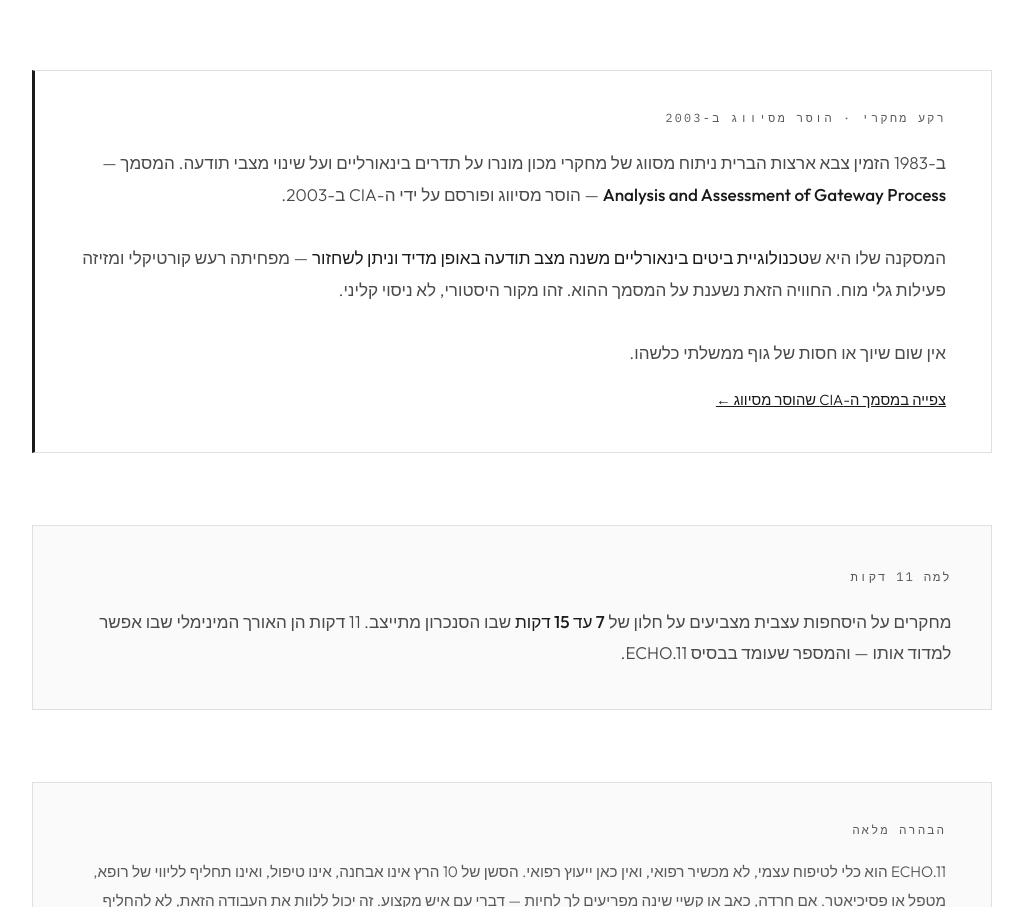
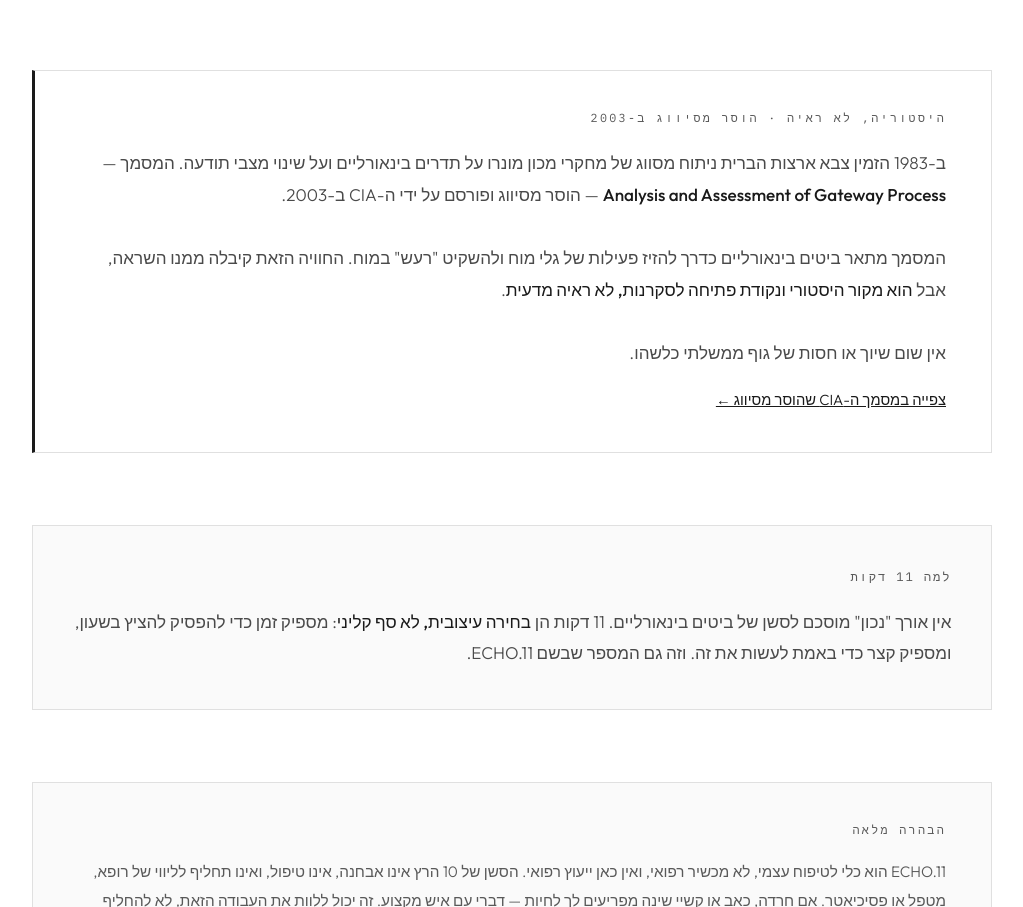
Before and after one commit to sarid-cell/ECHO.11-site, a plain HTML site: page he/teder-10hz.html in a window 1280 px wide. Shown: the part 3153-4060 px from the top of the page, without its empty margins (128-1151 px from the left). Drawn offline with Linux system fonts and the light colour scheme.

Commit message:
Health copy: drop the unsourced 7-15 minute claim; Hebrew CIA text as history
- 10 Hz (EN) and both Hebrew session pages said research shows a 7-15 minute window where entrainment stabilizes (Hebrew: '11 minutes is the minimum length at which it can be measured'). No peer-reviewed source could be confirmed, so the number is gone; the text now says there is no agreed length and that 11 minutes is a design choice, not a clinical threshold.
- Hebrew 10 Hz stated the Gateway document's conclusion as fact, in bold. It now matches the English framing: history and a starting point for curiosity, not evidence.

Co-Authored-By: Claude Opus 5.5 <noreply@anthropic.com>
Claude-Session: https://claude.ai/code/session_01BmHgUK9TLfMfafggqFzZtS

```diff
--- a/he/teder-10hz.html
+++ b/he/teder-10hz.html
@@ -666,16 +666,16 @@ footer .footer-inner .footer-h { font-weight: 600; }
                 </div>
 
                 <div class="callout reveal">
-                    <span class="callout-tag">רקע מחקרי · הוסר מסיווג ב-2003</span>
+                    <span class="callout-tag">היסטוריה, לא ראיה · הוסר מסיווג ב-2003</span>
                     <p>ב-1983 הזמין צבא ארצות הברית ניתוח מסווג של מחקרי מכון מונרו על תדרים בינאורליים ועל שינוי מצבי תודעה. המסמך — <strong>Analysis and Assessment of Gateway Process</strong> — הוסר מסיווג ופורסם על ידי ה-CIA ב-2003.<br><br>
-                    המסקנה שלו היא ש<strong>טכנולוגיית ביטים בינאורליים משנה מצב תודעה באופן מדיד וניתן לשחזור</strong> — מפחיתה רעש קורטיקלי ומזיזה פעילות גלי מוח. החוויה הזאת נשענת על המסמך ההוא. זהו מקור היסטורי, לא ניסוי קליני.<br><br>
+                    המסמך מתאר ביטים בינאורליים כדרך להזיז פעילות של גלי מוח ולהשקיט "רעש" במוח. החוויה הזאת קיבלה ממנו השראה, אבל <strong>הוא מקור היסטורי ונקודת פתיחה לסקרנות, לא ראיה מדעית</strong>.<br><br>
                     אין שום שיוך או חסות של גוף ממשלתי כלשהו.</p>
                     <a href="https://www.cia.gov/readingroom/docs/CIA-RDP96-00788R001700210016-5.pdf" target="_blank" rel="noopener noreferrer">צפייה במסמך ה-CIA שהוסר מסיווג ←</a>
                 </div>
 
                 <div class="info-block reveal" style="border:1px solid var(--border);">
                     <div class="info-q">למה 11 דקות</div>
-                    <div class="info-a">מחקרים על היסחפות עצבית מצביעים על חלון של <strong>7 עד 15 דקות</strong> שבו הסנכרון מתייצב. 11 דקות הן האורך המינימלי שבו אפשר למדוד אותו — והמספר שעומד בבסיס ECHO.11.</div>
+                    <div class="info-a">אין אורך "נכון" מוסכם לסשן של ביטים בינאורליים. 11 דקות הן <strong>בחירה עיצובית, לא סף קליני</strong>: מספיק זמן כדי להפסיק להציץ בשעון, ומספיק קצר כדי באמת לעשות את זה. וזה גם המספר שבשם ECHO.11.</div>
                 </div>
 
                 <div class="disclaimer reveal" id="disclaimer">
```
Also changed, not shown: frequency.html (+1 -1 lines), he/teder-40hz.html (+1 -1 lines).
